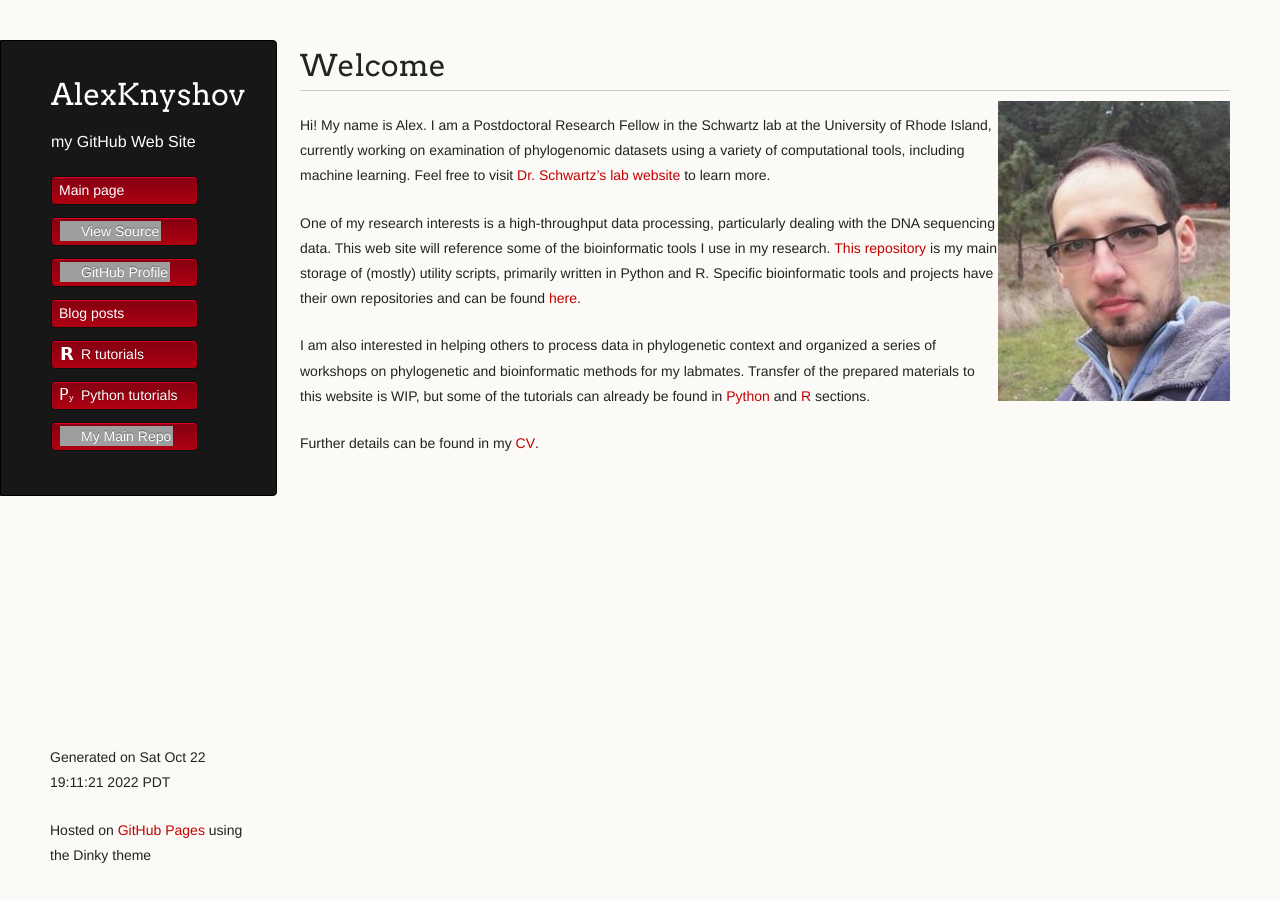
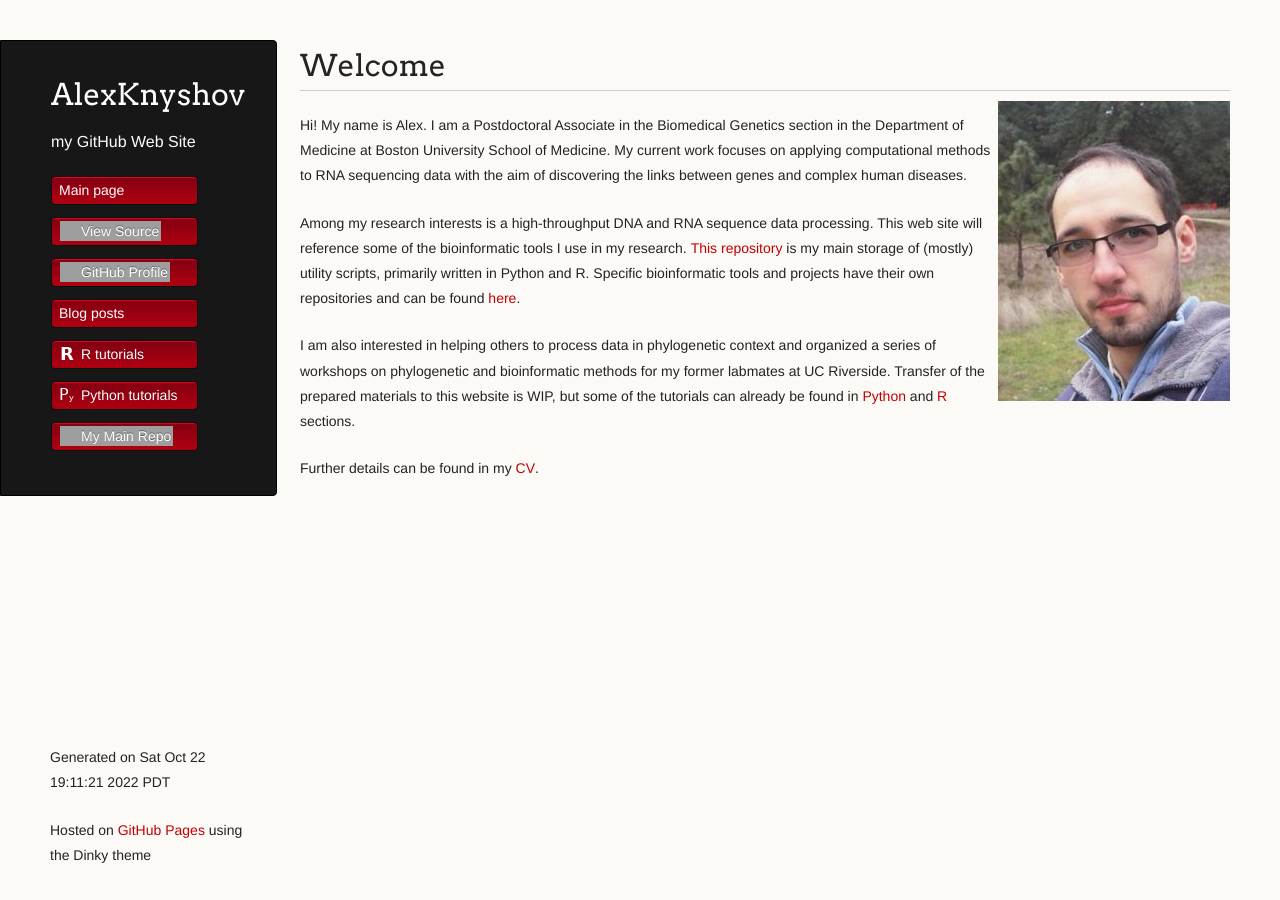
Before and after one commit to AlexKnyshov/AlexKnyshov.github.io, a Jekyll site: the page built from index.md, in a window 1280 px wide. Built offline with Jekyll 4.4.1, drawn with Linux system fonts in a browser that asks for light colours; a script that is not in the unit is left out; our own code applies the rules of GitHub Pages for plain Markdown files; grey boxes are pictures that could not be loaded.

Commit message:
BU update

```diff
--- a/index.md
+++ b/index.md
@@ -5,10 +5,10 @@
 
 <img align="right" src="assets/images/photo.jpg">
 
-Hi! My name is Alex. I am a Postdoctoral Research Fellow in the Schwartz lab at the University of Rhode Island, currently working on examination of phylogenomic datasets using a variety of computational tools, including machine learning. Feel free to visit [Dr. Schwartz's lab website](https://schwartzlaburi.github.io/) to learn more.
+Hi! My name is Alex. I am a Postdoctoral Associate in the Biomedical Genetics section in the Department of Medicine at Boston University School of Medicine. My current work focuses on applying computational methods to RNA sequencing data with the aim of discovering the links between genes and complex human diseases.
 
-One of my research interests is a high-throughput data processing, particularly dealing with the DNA sequencing data. This web site will reference some of the bioinformatic tools I use in my research. [This repository](https://github.com/AlexKnyshov/main_repo) is my main storage of (mostly) utility scripts, primarily written in Python and R. Specific bioinformatic tools and projects have their own repositories and can be found [here](https://github.com/AlexKnyshov).
+Among my research interests is a high-throughput DNA and RNA sequence data processing. This web site will reference some of the bioinformatic tools I use in my research. [This repository](https://github.com/AlexKnyshov/main_repo) is my main storage of (mostly) utility scripts, primarily written in Python and R. Specific bioinformatic tools and projects have their own repositories and can be found [here](https://github.com/AlexKnyshov).
 
-I am also interested in helping others to process data in phylogenetic context and organized a series of workshops on phylogenetic and bioinformatic methods for my labmates. Transfer of the prepared materials to this website is WIP, but some of the tutorials can already be found in [Python]({{ site.url }}/Py_pages.html) and [R]({{ site.url }}/R_pages.html) sections.
+I am also interested in helping others to process data in phylogenetic context and organized a series of workshops on phylogenetic and bioinformatic methods for my former labmates at UC Riverside. Transfer of the prepared materials to this website is WIP, but some of the tutorials can already be found in [Python]({{ site.url }}/Py_pages.html) and [R]({{ site.url }}/R_pages.html) sections.
 
 Further details can be found in my [CV]({{ site.url }}/KnyshovCV.pdf).
```
